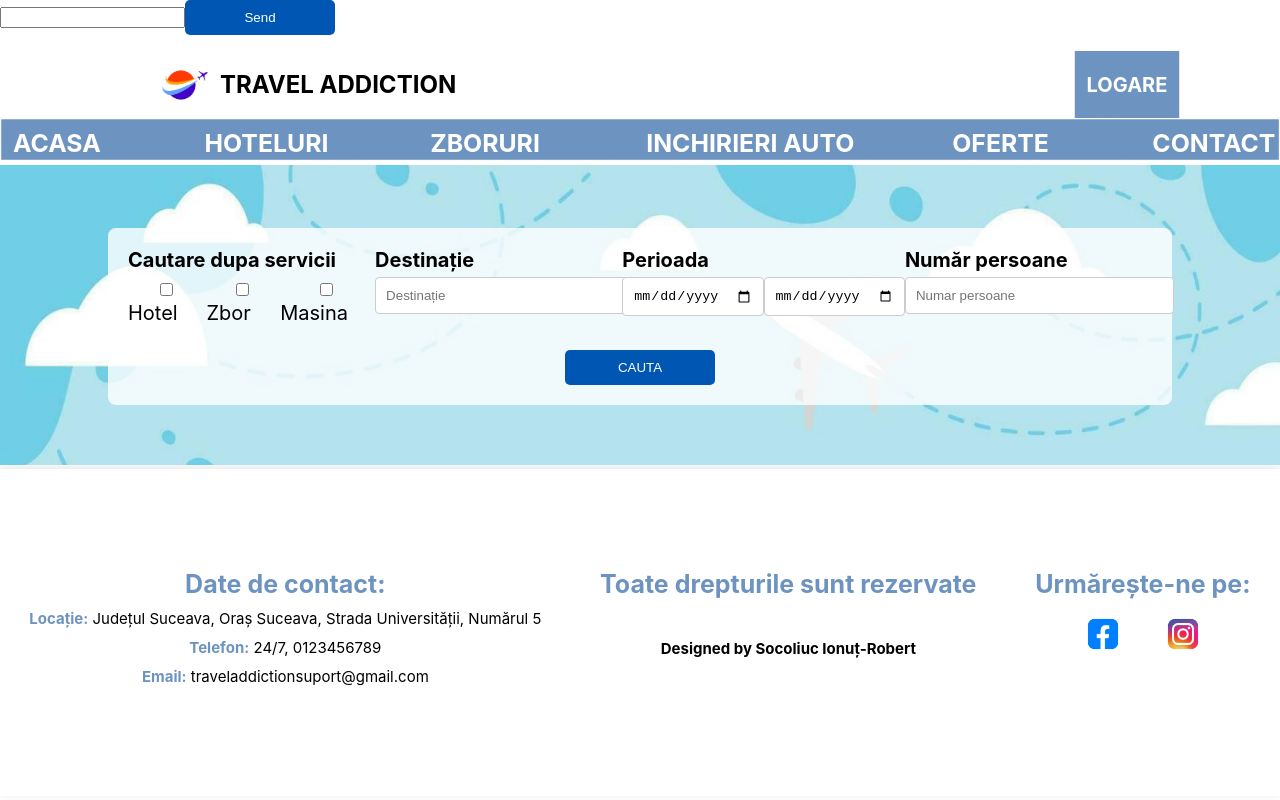
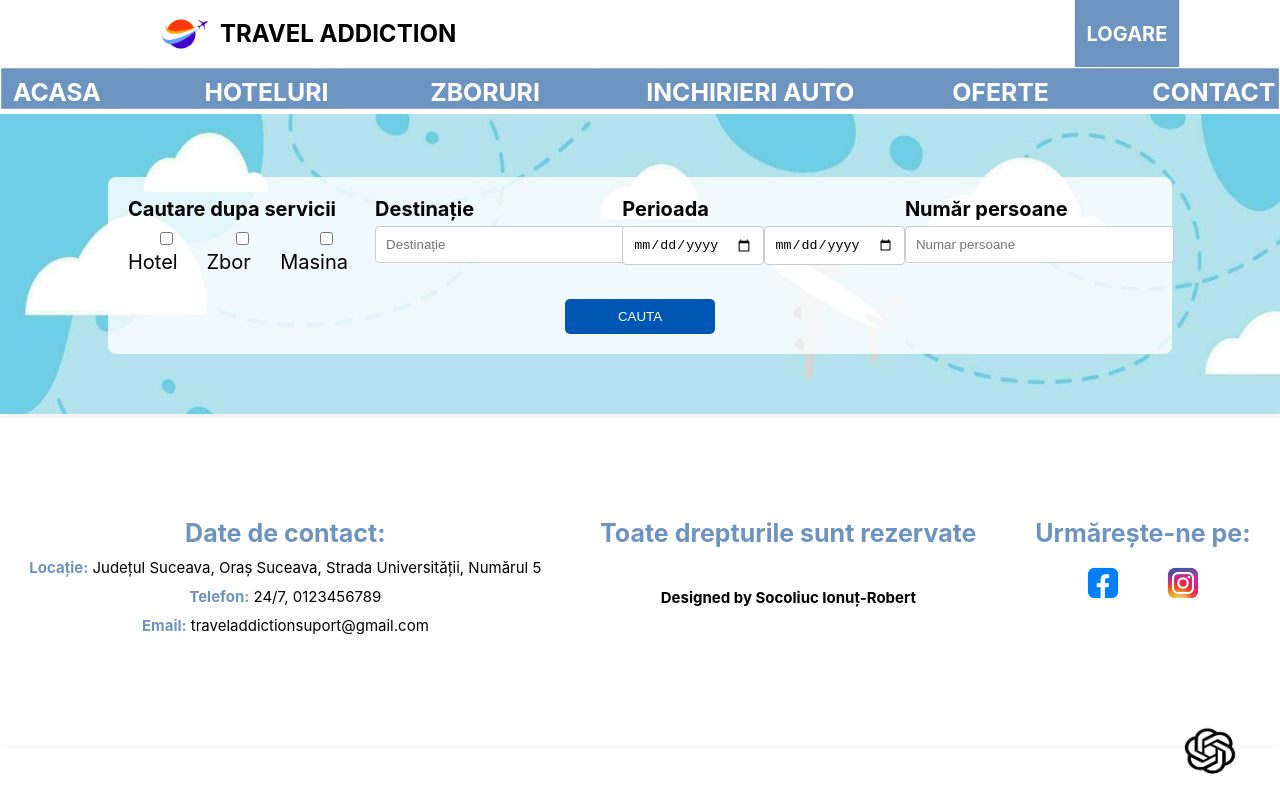
Before and after one commit to SocoliucRobert/licenta, a React (Create React App) app: page / in a window 1280 px wide. Shown: the top 800 px of the page. Built offline with nearby package versions, Linux system fonts and the light colour scheme.

Commit message:
ChatGpt este cu probleme..

```diff
--- a/src/Acasa.js
+++ b/src/Acasa.js
@@ -10,7 +10,7 @@
 const Acasa = () => {
   return (
     <div>
-      <Chat></Chat>
+      <ChatGpt/>
       <Meniusus />
       <div className={styles.imageContainer}>
         <img src={imagineMare} alt="Big Image" className={styles.bigImage} />
--- a/src/Contact.js
+++ b/src/Contact.js
@@ -8,7 +8,7 @@
 import emailIcon from './poze/email.png';
 import telefonIcon from './poze/telefon.png';
 import mesajIcon from './poze/mesaj.png';
-
+import ChatGpt from './ChatGpt';
 const Contact = () => {
   const [formData, setFormData] = useState({
     first_name: '',
@@ -74,7 +74,7 @@
   return (
     <div>
       <Meniusus />
-
+      <ChatGpt/>
       <div className={styles.contactTextBottom}>Contactează-ne</div>
       <div className={styles.formContainer}>
         <form className={styles.contactForm} onSubmit={handleSubmit}>
--- a/src/Hoteluri.js
+++ b/src/Hoteluri.js
@@ -4,11 +4,13 @@
 import imagineMare from "./poze/imagineMare.png";
 import React from "react";
 import { useState } from "react";
+import ChatGpt from "./ChatGpt";
 
 const Hoteluri = () => {
   const [price, setPrice] = useState(0);
   return (
     <div className={styles.pageContainer}>
+      <ChatGpt/>
       <Meniusus />
       <div className={styles.contentContainer}>
         <div className={styles.imageContainer}>
--- a/src/InchirieriAuto.js
+++ b/src/InchirieriAuto.js
@@ -4,11 +4,13 @@
 import Meniujos from './Meniujos';
 import imagineMare from './poze/imagineMare.png';
 import { useState } from 'react';
+import ChatGpt from './ChatGpt';
 
 const InchirieriAuto = () => {
   const [price, setPrice] = useState(0);
   return (
     <div>
+      <ChatGpt/>
       <Meniusus />
       <div className={styles.imageContainer}>
         <img src={imagineMare} alt="Big Image" className={styles.bigImage} />
--- a/src/Oferte.js
+++ b/src/Oferte.js
@@ -4,10 +4,12 @@
 import Meniujos from './Meniujos';
 import imagineMare from './poze/imagineMare.png';
 import { useState } from 'react';
+import ChatGpt from './ChatGpt';
 const Oferte = () => {
   const [price, setPrice] = useState(0);
   return (
     <div>
+      <ChatGpt/>
       <Meniusus />
       <div className={styles.imageContainer}>
         <img src={imagineMare} alt="Big Image" className={styles.bigImage} />
--- a/src/Zboruri.js
+++ b/src/Zboruri.js
@@ -4,11 +4,13 @@
 import Meniujos from "./Meniujos";
 import imagineMare from "./poze/imagineMare.png";
 import { useState } from "react";
+import ChatGpt from "./ChatGpt";
 
 const Zboruri = () => {
   const [price, setPrice] = useState(0);
   return (
     <div>
+      <ChatGpt/>
       <Meniusus />
       <div className={styles.imageContainer}>
         <img src={imagineMare} alt="Big Image" className={styles.bigImage} />
@@ -57,7 +59,7 @@
         </div>
 
       </div>
-      <div className={styles.priceFilter}>
+       <div className={styles.priceFilter}>
             <label htmlFor="priceRange">Filtrare preț:</label>
             <input
               type="range"
```
